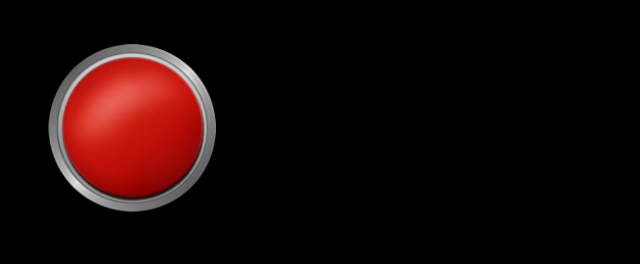
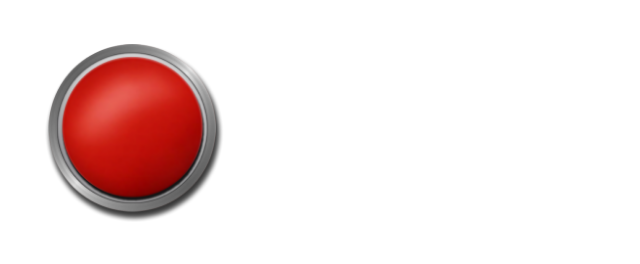
Before and after one commit to Shov1t/prikol, a plain HTML site: page index.html in a window 1280 px wide. Shown: the whole page, without its empty margins (0-640 px from the left). Drawn offline with Linux system fonts and the light colour scheme.

Commit message:
index.html

```diff
--- a/index.html
+++ b/index.html
@@ -23,8 +23,8 @@
 <!DOCTYPE html>
 <html>
 <head>
-  <title>Зміна кольору фону</title>
+  <title></title>
   <style>
     body {
-      background-color: black;
+      background-color: white;
     }
```
